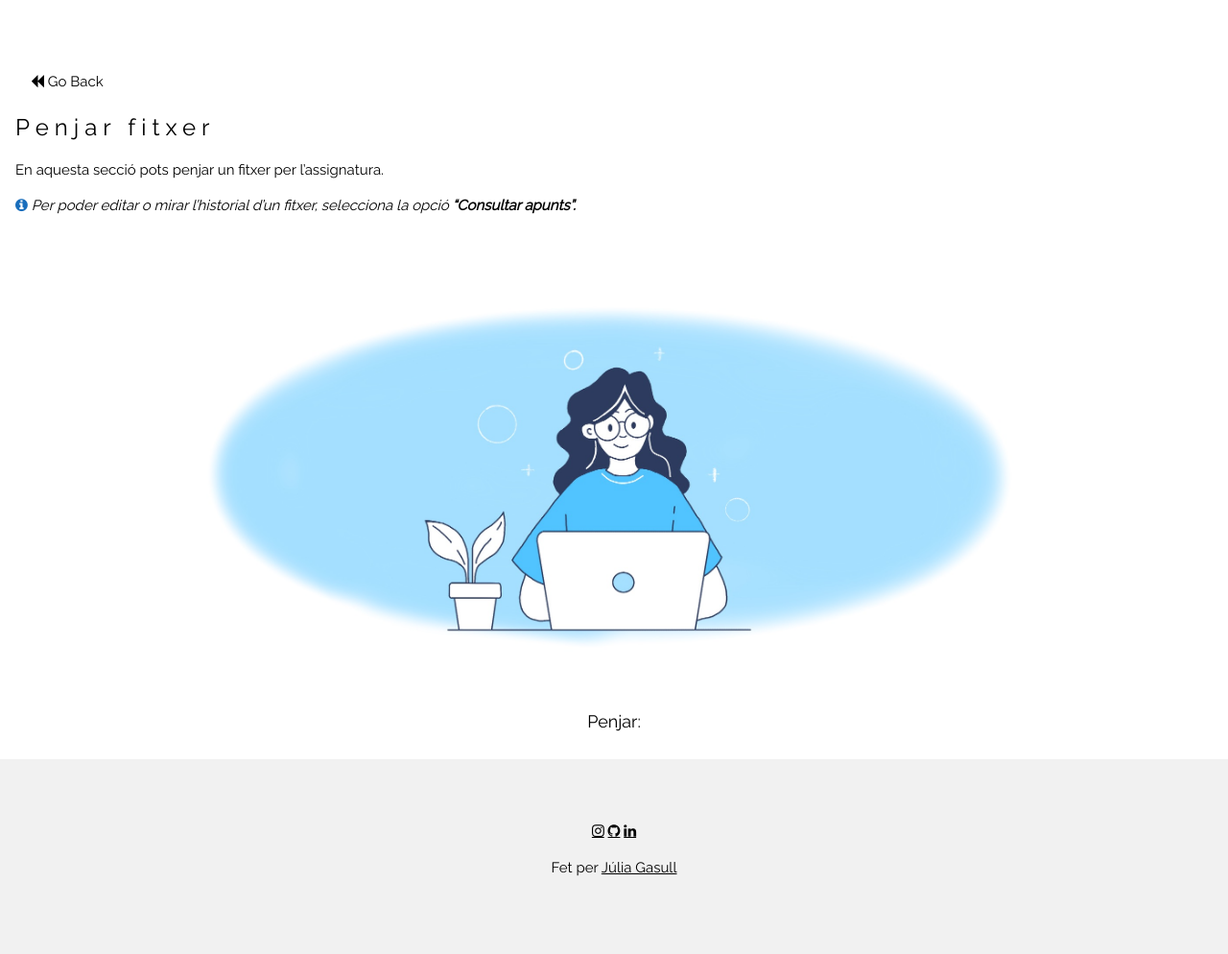
After one commit to julsgasull/FIB-TFG, a Django app: template source/game/game/templates/upload.html in a window 1280 px wide. The commit adds this page. Shown: the whole page at 96% size. Run offline with Django 3.2, Linux system fonts and the light colour scheme; the template is opened without the code that fills it, so the values that code supplies are empty.

Commit message:
add upload menu

```diff
--- /dev/null
+++ b/source/game/game/templates/upload.html
@@ -0,0 +1,76 @@
+{% load static %}
+<!DOCTYPE html>
+<html>
+<title>Nexus</title>
+<meta charset="UTF-8" />
+<meta name="viewport" content="width=device-width, initial-scale=1" />
+<link href="{% static 'basicStyle.css' %}" rel="stylesheet" />
+<link rel="stylesheet" href="https://fonts.googleapis.com/css?family=Raleway" />
+<link rel="stylesheet" href="https://cdnjs.cloudflare.com/ajax/libs/font-awesome/4.7.0/css/font-awesome.min.css" />
+<style>
+    body,
+    h1,
+    h2,
+    h3,
+    h4,
+    h5,
+    h6 {
+        font-family: "Raleway", Arial, sans-serif;
+    }
+
+    h1 {
+        letter-spacing: 6px;
+    }
+
+    .w3-row-padding img {
+        margin-bottom: 12px;
+    }
+</style>
+<script type="text/javascript" src="{% static 'breakout.js' %}" charset="utf-8"></script>
+
+<body>
+    <!-- !PAGE CONTENT! -->
+    <div class="w3-content" style="max-width: 1500px">
+        <!-- Header -->
+        <header class="w3-panel" style="padding: 50px 16px">
+            <button class="w3-button" onclick="goBack()">
+                <i class="fa fa-backward"></i> Go Back
+            </button>
+            <script>
+                function goBack() {
+                    window.history.back();
+                }
+            </script>
+            <h1 class="w3-xlarge">Penjar fitxer</h1>
+            <p>
+                En aquesta secció pots penjar un fitxer per l’assignatura.
+            </p>
+            <i class="fa fa-info-circle" style="color:#196EBC"></i>
+            <label><i>Per poder editar o mirar l’historial d’un fitxer, selecciona la opció <b>“Consultar
+                        apunts”.</b></i></label>
+        </header>
+        <div class="w3-panel" style="text-align:center">
+            <div>
+                <img style="width: 75%; height:auto"
+                    src="https://github.com/julsgasull/FIB-TFG/blob/main/source/game/game/templates/images/study-with-pc.jpg?raw=true"
+                    class="w3-image" alt="study with pc">
+            </div>
+            </br></br>
+            <h2 class="w3-large">Penjar:</h2>
+        </div>
+        <!-- End Page Content -->
+    </div>
+
+    <!-- Footer -->
+    <footer class="w3-container w3-padding-64 w3-light-grey w3-center w3-medium">
+        <a class="fa fa-instagram w3-hover-opacity" href="https://www.instagram.com/juliagasull/"></a>
+        <a class="fa fa-github w3-hover-opacity" href="https://github.com/julsgasull/"></a>
+        <a class="fa fa-linkedin w3-hover-opacity" href="https://es.linkedin.com/in/júlia-gasull-navarro-097645154"></a>
+        <p>
+            Fet per
+            <a href="https://github.com/julsgasull/" target="_blank" class="w3-hover-text-green">Júlia Gasull</a>
+        </p>
+    </footer>
+</body>
+
+</html>
--- a/source/game/game/urls.py
+++ b/source/game/game/urls.py
@@ -1,11 +1,12 @@
 from django.conf import settings
 from django.conf.urls import url
 from django.urls import include, path
-from .views import login, launch, get_jwks, configure, score, scoreboard
+from .views import login, launch, upload, get_jwks, configure, score, scoreboard
 
 urlpatterns = [
     url(r'^login/$', login, name='game-login'),
     url(r'^launch/$', launch, name='game-launch'),
+    url(r'^upload/$', upload, name='game-upload'),
     url(r'^jwks/$', get_jwks, name='game-jwks'),
     url(r'^configure/(?P<launch_id>[\w-]+)/(?P<difficulty>[\w-]+)/$', configure, name='game-configure'),
     url(r'^api/score/(?P<launch_id>[\w-]+)/(?P<earned_score>[\w-]+)/(?P<time_spent>[\w-]+)/$', score,
```
Also changed, not shown: source/game/game/templates/index.html (+32 -39 lines), source/game/game/views.py (+7 -8 lines).
